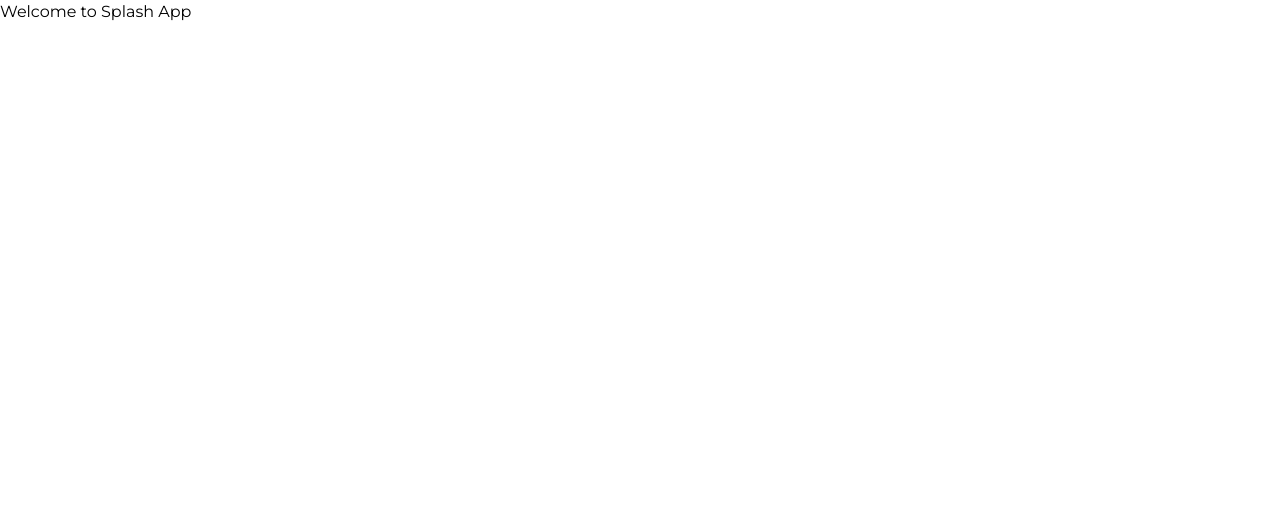
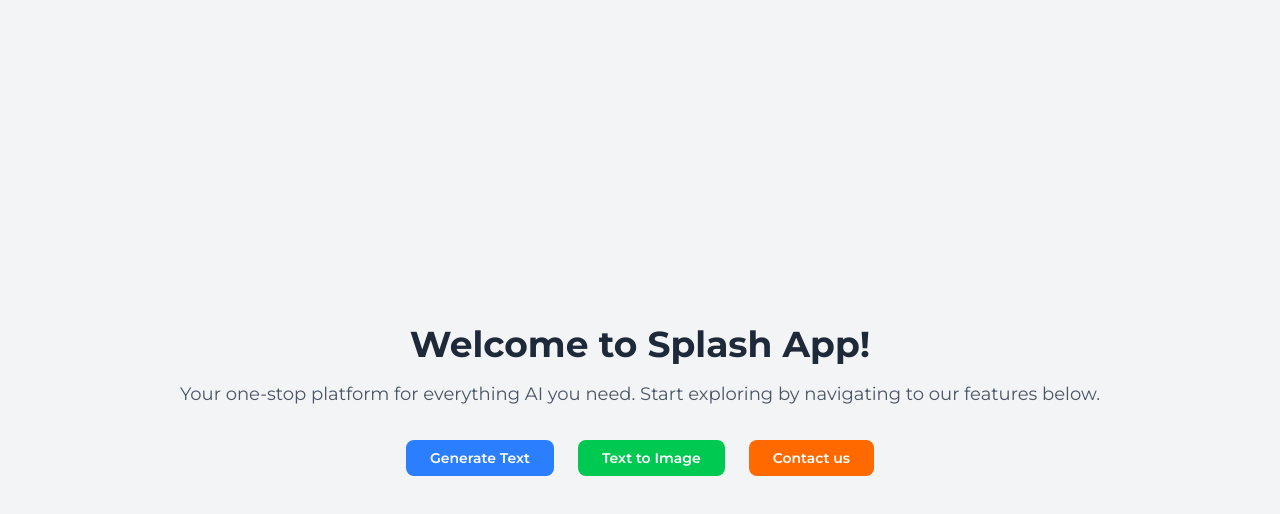
Before and after one commit to Lord-Abiolla/alx-project-0x03-setup, a Next.js app in the folder alx-project-0x03/: page / in a window 1280 px wide. Shown: the top 514 px of the page. Built offline with nearby package versions, Linux system fonts and the light colour scheme.

Commit message:
Setting up a landing page with imperative routing

```diff
--- a/alx-project-0x03/pages/index.tsx
+++ b/alx-project-0x03/pages/index.tsx
@@ -1,9 +1,35 @@
-const Home = () => {
-  return (
-    <div>
-      <h1> Welcome to Splash App </h1>
-    </div>
-  )
+import Button from "@/components/common/Button";
+import { useRouter } from "next/router";
+
+interface PageRouteProps {
+  pageRoute: string
 }
 
-export default Home;
+export default function Home() {
+  const router = useRouter()
+
+  // Imeperative routing with useRouter
+  const routeToNextPage = ({ pageRoute }: PageRouteProps) => {
+    router.push(pageRoute, undefined, { shallow: false })
+  }
+
+  return (
+    <div className="min-h-screen bg-gray-100 flex flex-col justify-center items-center text-center">
+      {/* Welcome Message */}
+      <h1 className="text-4xl font-bold text-gray-800 mb-4">
+        Welcome to Splash App!
+      </h1>
+      <p className="text-lg text-gray-600 mb-8">
+        Your one-stop platform for everything AI you need. Start exploring by
+        navigating to our features below.
+      </p>
+
+      {/* Navigation Options */}
+      <div className="flex gap-6">
+        <Button action={() => routeToNextPage({ pageRoute: '/generate-text-ai' })} buttonLabel="Generate Text" buttonBackgroundColor="blue" />
+        <Button action={() => routeToNextPage({ pageRoute: '/text-to-image' })} buttonLabel="Text to Image" buttonBackgroundColor="green" />
+        <Button action={() => routeToNextPage({ pageRoute: '/counter-app' })} buttonLabel="Contact us" buttonBackgroundColor="orange" />
+      </div>
+    </div>
+  );
+}
```
